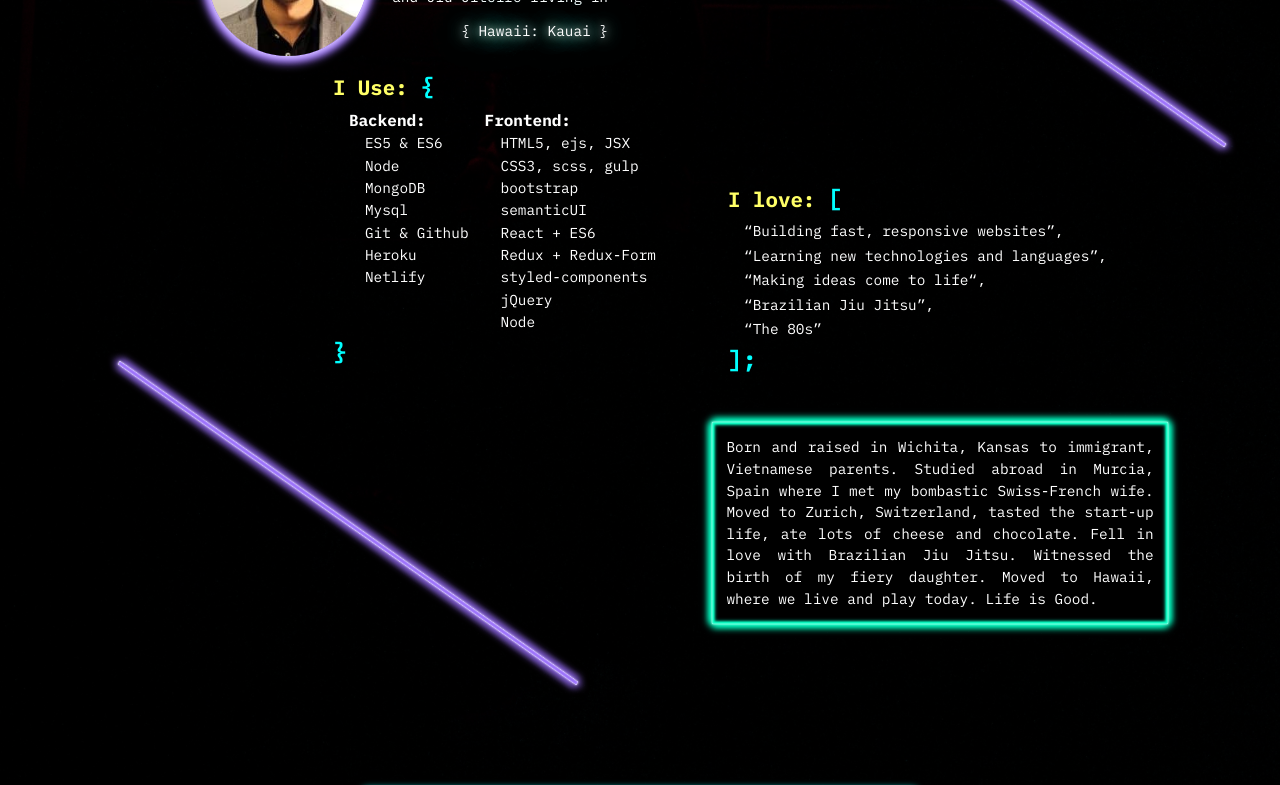
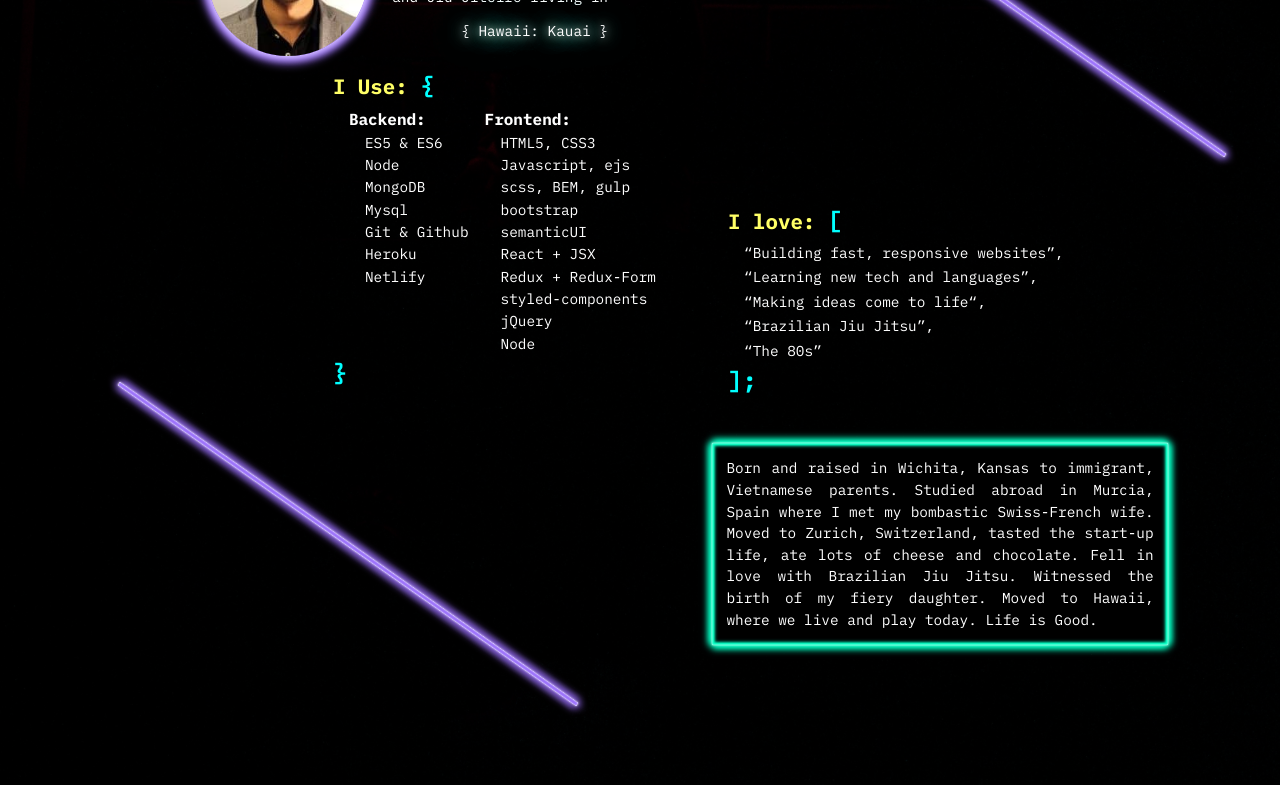
Before and after one commit to sartoriusrex/portfolio, a React (Create React App) app: page / in a window 1280 px wide. Shown: the part 1000-1785 px from the top of the page. Built offline with nearby package versions, Linux system fonts and the light colour scheme; a web font is replaced by a local one.

Commit message:
add BEM and modify use love and content to reflect that

```diff
--- a/src/components/Love.js
+++ b/src/components/Love.js
@@ -36,7 +36,7 @@ const Love = () => (
     </BioDescriptionText>
     <List>
       <ListItem>“Building fast, responsive websites”,</ListItem>
-      <ListItem>“Learning new technologies and languages”,</ListItem>
+      <ListItem>“Learning new tech and languages”,</ListItem>
       <ListItem>“Making ideas come to life“,</ListItem>
       <ListItem>“Brazilian Jiu Jitsu”,</ListItem>
       <ListItem>“The 80s”</ListItem>
--- a/src/components/Use.js
+++ b/src/components/Use.js
@@ -64,11 +64,12 @@ const Use = () => (
       <ListContainer>
         <ListHeader>Frontend:</ListHeader>
         <List>
-          <ListItem>HTML5, ejs, JSX</ListItem>
-          <ListItem>CSS3, scss, gulp</ListItem>
+          <ListItem>HTML5, CSS3</ListItem>
+          <ListItem>Javascript, ejs</ListItem>
+          <ListItem>scss, BEM, gulp</ListItem>
           <ListItem>bootstrap</ListItem>
           <ListItem>semanticUI</ListItem>
-          <ListItem>React + ES6</ListItem>
+          <ListItem>React + JSX</ListItem>
           <ListItem>Redux + Redux-Form</ListItem>
           <ListItem>styled-components</ListItem>
           <ListItem>jQuery</ListItem>
--- a/src/content.js
+++ b/src/content.js
@@ -33,7 +33,7 @@ const content = {
     {
       short: "usdt",
       title: "US Department of Truth",
-      technologies: "Node, Express, EJS, MongoDB, PassportJS, scss, gulp, Heroku",
+      technologies: "Node, Express, EJS, MongoDB, PassportJS, scss, BEM, gulp, Heroku",
       description: "Full stack, no front-end framework, fake news and government satire website.",
       gif: usdtGif,
       image: usdtImage,
```
